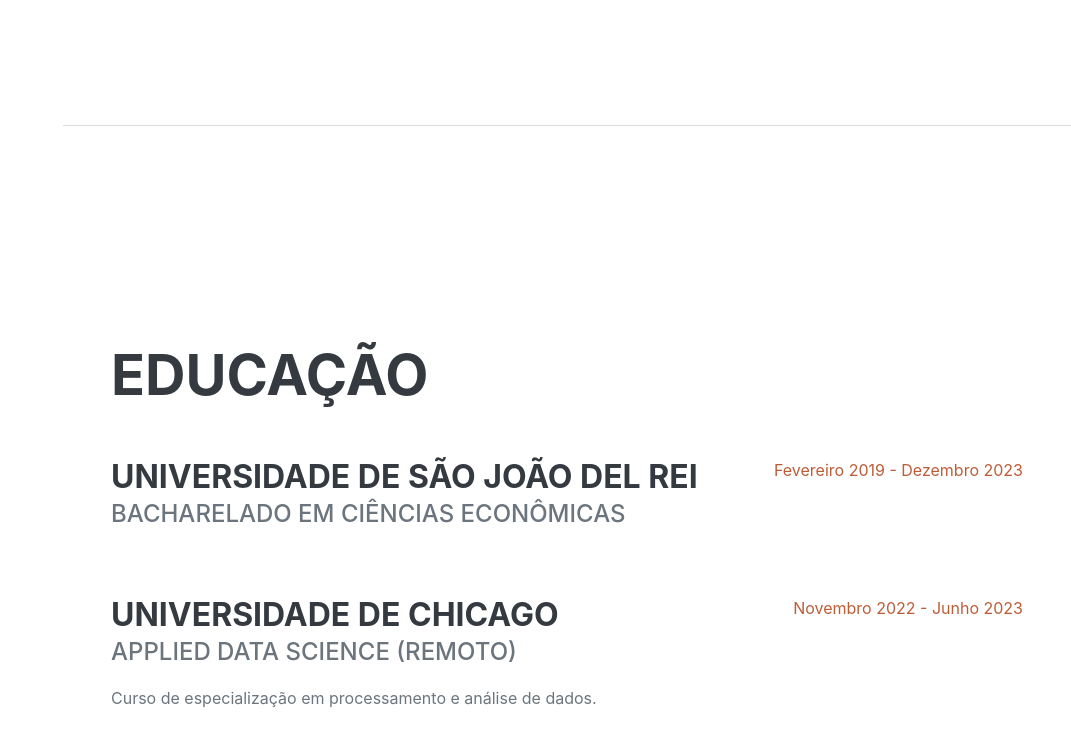
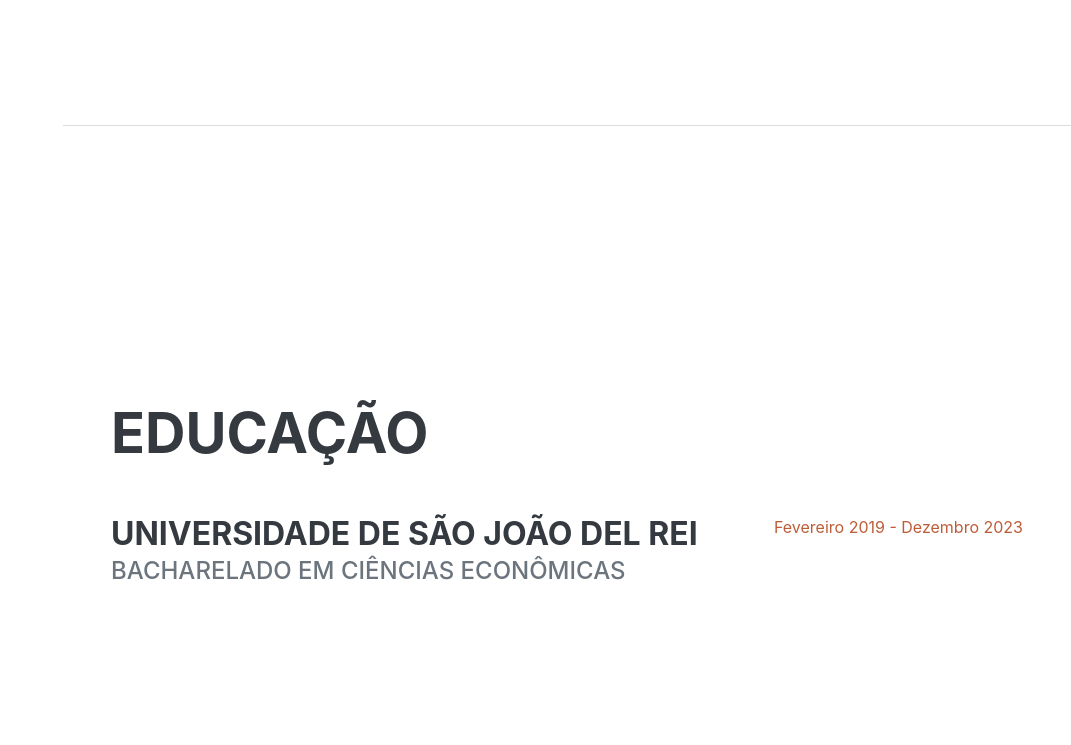
Before and after one commit to BrennoAlves/brennoalves.github.io, a plain HTML site: page index.html in a window 1280 px wide. Shown: the part 1630-2375 px from the top of the page, without its empty margins (209-1280 px from the left). Drawn offline with nearby package versions, Linux system fonts and the light colour scheme; a web font is replaced by a local one.

Commit message:
Update index.html

```diff
--- a/index.html
+++ b/index.html
@@ -93,14 +93,6 @@
                         </div>
                         <div class="flex-shrink-0"><span class="text-primary">Fevereiro 2019 - Dezembro 2023</span></div>
                     </div>
-                    <div class="d-flex flex-column flex-md-row justify-content-between">
-                        <div class="flex-grow-1">
-                            <h3 class="mb-0">Universidade de Chicago</h3>
-                            <div class="subheading mb-3">Applied Data Science (Remoto)</div>
-                            <div>Curso de especialização em processamento e análise de dados.</div>
-                        </div>
-                        <div class="flex-shrink-0"><span class="text-primary">Novembro 2022 - Junho 2023</span></div>
-                    </div>
                 </div>
             </section>
             <hr class="m-0" />
```
